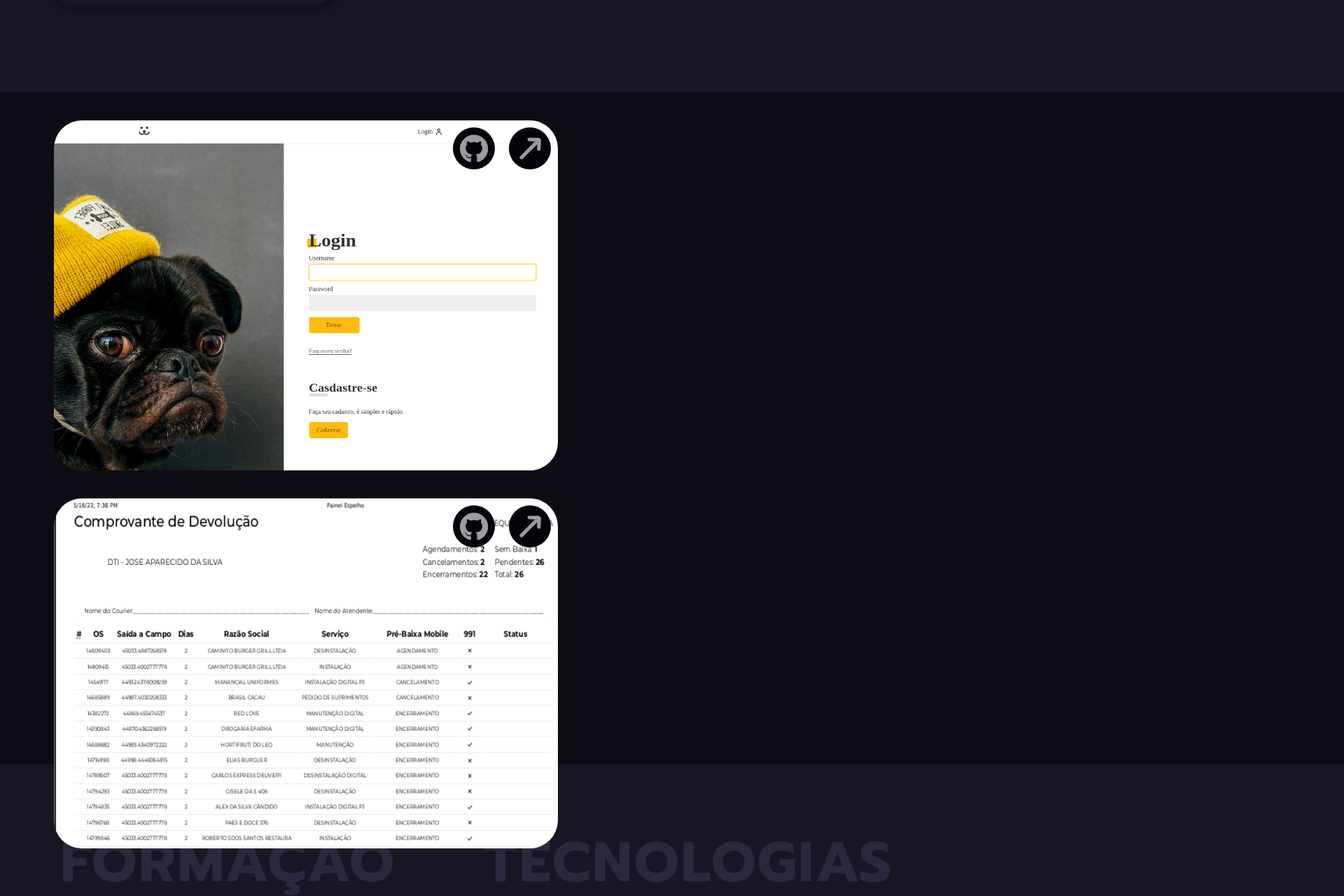
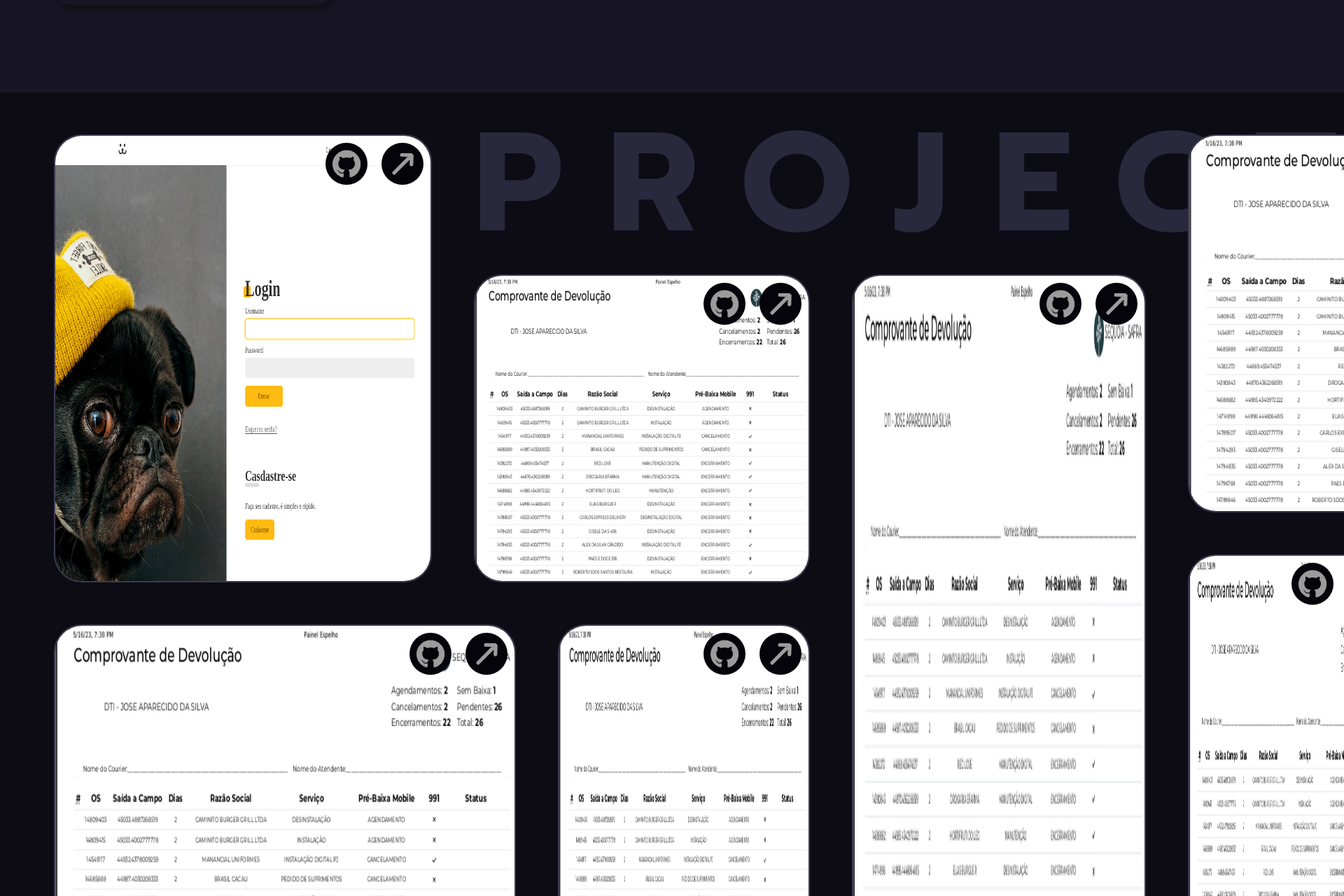
Before and after one commit to gabrielalencardearaujo/portfolio_galencar, a React (Vite) app: page / in a window 1280 px wide. Shown: the part 800-2080 px from the top of the page at 70% size, 1920 px wide, since content can reach past the window. Built offline with nearby package versions, Linux system fonts and the light colour scheme.

Commit message:
organizando o grid dos cardProjects

```diff
--- a/src/assets/img/utils.ts
+++ b/src/assets/img/utils.ts
@@ -15,5 +15,54 @@ export const describeCardProjects = [
     src: ProjetoEspelho,
     github: 'https://github.com/gabrielalencardearaujo/Projeto_Espelho',
     website: ''
+  },
+  {
+    name: 'Projeto Espelho',
+    describe: 'Desenvolvido para ajudar e facilitar a reversa (conferência) dos terminais de máquinas de cartão de crédito no meu local de trabalho e usando tecnologias como HTML5, CSS3, JS e JQquery.',
+    src: ProjetoEspelho,
+    github: 'https://github.com/gabrielalencardearaujo/Projeto_Espelho',
+    website: ''
+  },
+  {
+    name: 'Projeto Espelho',
+    describe: 'Desenvolvido para ajudar e facilitar a reversa (conferência) dos terminais de máquinas de cartão de crédito no meu local de trabalho e usando tecnologias como HTML5, CSS3, JS e JQquery.',
+    src: ProjetoEspelho,
+    github: 'https://github.com/gabrielalencardearaujo/Projeto_Espelho',
+    website: ''
+  },
+  {
+    name: 'Projeto Espelho',
+    describe: 'Desenvolvido para ajudar e facilitar a reversa (conferência) dos terminais de máquinas de cartão de crédito no meu local de trabalho e usando tecnologias como HTML5, CSS3, JS e JQquery.',
+    src: ProjetoEspelho,
+    github: 'https://github.com/gabrielalencardearaujo/Projeto_Espelho',
+    website: ''
+  },
+  {
+    name: 'Projeto Espelho',
+    describe: 'Desenvolvido para ajudar e facilitar a reversa (conferência) dos terminais de máquinas de cartão de crédito no meu local de trabalho e usando tecnologias como HTML5, CSS3, JS e JQquery.',
+    src: ProjetoEspelho,
+    github: 'https://github.com/gabrielalencardearaujo/Projeto_Espelho',
+    website: ''
+  },
+  {
+    name: 'Projeto Espelho',
+    describe: 'Desenvolvido para ajudar e facilitar a reversa (conferência) dos terminais de máquinas de cartão de crédito no meu local de trabalho e usando tecnologias como HTML5, CSS3, JS e JQquery.',
+    src: ProjetoEspelho,
+    github: 'https://github.com/gabrielalencardearaujo/Projeto_Espelho',
+    website: ''
+  },
+  {
+    name: 'Projeto Espelho',
+    describe: 'Desenvolvido para ajudar e facilitar a reversa (conferência) dos terminais de máquinas de cartão de crédito no meu local de trabalho e usando tecnologias como HTML5, CSS3, JS e JQquery.',
+    src: ProjetoEspelho,
+    github: 'https://github.com/gabrielalencardearaujo/Projeto_Espelho',
+    website: ''
+  },
+  {
+    name: 'Veja Mais',
+    describe: '',
+    src: '',
+    github: '',
+    website: ''
   }
 ]
--- a/src/pages/Home/SectionProjects/CarProject.module.css
+++ b/src/pages/Home/SectionProjects/CarProject.module.css
@@ -1,9 +1,11 @@
 .cardContainer {
-  width: 720px;
-  height: 500px;
+  max-width: 100%;
+  max-height: 100%;
   border-radius: 40px;
   overflow: hidden;
   position: relative;
+  border: 2px solid var(--color-base5);
+  transition: .4s ease-in-out;
 }
 
 .cardContainer>img {
@@ -20,7 +22,8 @@
 }
 
 .cardContainer:hover {
-  box-shadow: 0 0 12px 0 var(--color-primary3);
+  box-shadow: 12px 12px 24px rgb(0 0 0 / 0.6);
+  transform: translate(-8px, -8px);
 }
 
 .iconContainer {
@@ -29,7 +32,7 @@
   position: absolute;
   top: 10px;
   right: 10px;
-  z-index: 3;
+  z-index: 2;
 }
 
 .iconContainer a {
@@ -54,7 +57,6 @@
 .iconContainer a svg path {
   fill: var(--color-base1);
   stroke: var(--color-base1);
-
 }
 
 .iconContainer a:nth-child(2) {
@@ -73,7 +75,7 @@
   width: 100%;
   height: 100%;
   background: linear-gradient(0deg, #5B20D8 30.64%, transparent);
-  padding: 35px;
+  padding: 65px 35px;
 
   display: grid;
   justify-content: center;
@@ -101,3 +103,50 @@
 .cardContainer:hover .popUpContainer {
   top: 0px;
 }
+
+/* Cards Grid */
+
+.project0 {
+  grid-column: 1 / 11;
+  grid-row: 1 / 8;
+}
+
+.project1 {
+  grid-column: 1 / 13;
+  grid-row: 8 / 15;
+}
+
+.project2 {
+  grid-column: 11 / 20;
+  grid-row: 3 / 8;
+}
+
+.project3 {
+  grid-column: 13 / 20;
+  grid-row: 8 / 15;
+}
+
+.project4 {
+  grid-column: 20 / 28;
+  grid-row: 3 / 15;
+}
+
+.project5 {
+  grid-column: 28 / 39;
+  grid-row: 1 / 7;
+}
+
+.project6 {
+  grid-column: 28 / 34;
+  grid-row: 7 / 15;
+}
+
+.project7 {
+  grid-column: 34 / 39;
+  grid-row: 7 / 12 ;
+}
+
+.project8 {
+  grid-column: 34 / 39;
+  grid-row: 12 / 15 ;
+}
--- a/src/pages/Home/SectionProjects/CardProject.tsx
+++ b/src/pages/Home/SectionProjects/CardProject.tsx
@@ -3,6 +3,7 @@ import Seta from "../../../components/SVGComponents/Seta";
 import styles from "./CarProject.module.css";
 
 type cardProjectsProps = {
+  id: string
   name: string;
   describe: string;
   src: string;
@@ -11,15 +12,17 @@ type cardProjectsProps = {
 };
 
 function CardProject({
+  id,
   src,
   name,
   describe,
   github,
   website,
 }: cardProjectsProps) {
+  console.log(id)
 
   return (
-    <div className={styles.cardContainer}>
+    <div className={`${styles.cardContainer} ${styles[id]}`} id={id}>
       <img src={src} alt="" />
       <span className={styles.iconContainer}>
         <a href={github} title="Repositório Github">
--- a/src/pages/Home/SectionProjects/SectionProject.module.css
+++ b/src/pages/Home/SectionProjects/SectionProject.module.css
@@ -1,12 +1,24 @@
 .container {
   background-color: var(--color-base8);
-  height: 120vh;
-  width: 175.5vw;
+  width: 180vw;
   margin: 160px 0px 80px 0px;
-  padding: 40px 6vw;
+  padding: 60px 6vw;
 }
 
 .content {
   display: grid;
-  gap: 40px;
+  grid-template-columns: repeat(38, 1fr);
+  grid-template-rows: repeat(14, 40px);
+  gap: 60px;
 }
+
+.container h1 {
+  text-transform: uppercase;
+  color: var(--color-base6);
+  font-size: 200px;
+  font-weight: 700;
+  line-height: 140px;
+  letter-spacing: 4rem;
+  grid-column: 11 / 18;
+  grid-row: 1 / 3;
+}
--- a/src/pages/Home/SectionProjects/SectionProject.tsx
+++ b/src/pages/Home/SectionProjects/SectionProject.tsx
@@ -6,9 +6,12 @@ function SectionProject() {
   return (
     <section className={styles.container}>
       <div className={styles.content}>
+        <h1>Projects</h1>
         {describeCardProjects.map((project, index) => (
+
           <CardProject
             key={`project${index}`}
+            id={`project${index}`}
             src={project.src}
             name={project.name}
             describe={project.describe}
```
